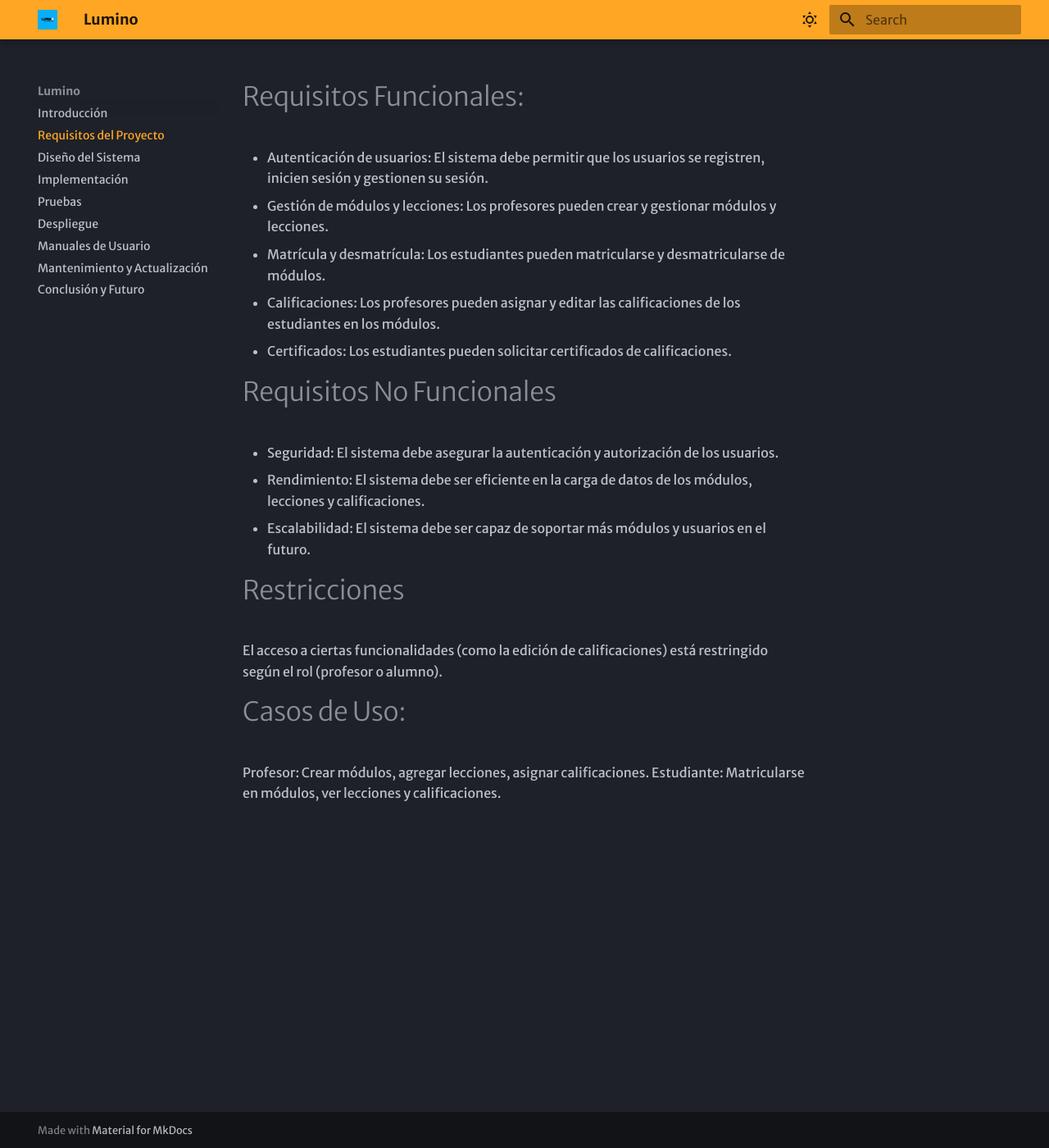
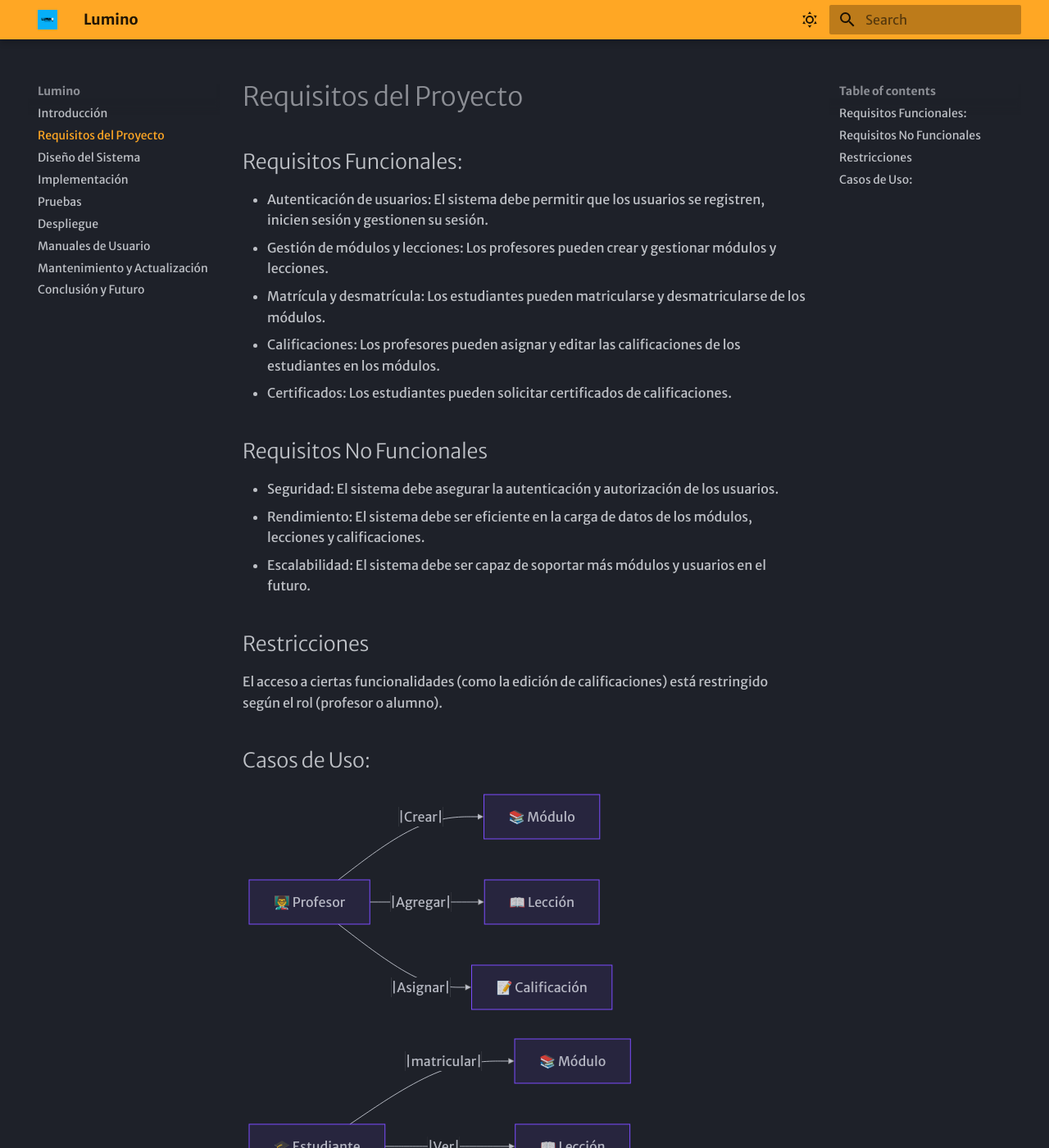
Before and after one commit to David-Luis-Mora/MkDocsLumino, an MkDocs documentation site: the page built from docs/requisitos.md, in a window 1280 px wide and 1400 px high. Shown: the whole window at 82% size. Built offline with MkDocs 1.6.1 and Material for MkDocs 9.7.7, drawn with Linux system fonts in a browser that asks for light colours; some web fonts are replaced.

Commit message:
2 parte de archivos modificado

````diff
--- a/docs/requisitos.md
+++ b/docs/requisitos.md
@@ -1,22 +1,33 @@
-# Requisitos Funcionales:
+## Requisitos Funcionales:
 
 - Autenticación de usuarios: El sistema debe permitir que los usuarios se registren, inicien sesión y gestionen su sesión.
 - Gestión de módulos y lecciones: Los profesores pueden crear y gestionar módulos y lecciones.
-- Matrícula y desmatrícula: Los estudiantes pueden matricularse y desmatricularse de módulos.
+- Matrícula y desmatrícula: Los estudiantes pueden matricularse y desmatricularse de los módulos.
 - Calificaciones: Los profesores pueden asignar y editar las calificaciones de los estudiantes en los módulos.
 - Certificados: Los estudiantes pueden solicitar certificados de calificaciones.
 
-# Requisitos No Funcionales
+## Requisitos No Funcionales
 
 - Seguridad: El sistema debe asegurar la autenticación y autorización de los usuarios.
 - Rendimiento: El sistema debe ser eficiente en la carga de datos de los módulos, lecciones y calificaciones.
 - Escalabilidad: El sistema debe ser capaz de soportar más módulos y usuarios en el futuro.
 
-# Restricciones
+## Restricciones
 
 El acceso a ciertas funcionalidades (como la edición de calificaciones) está restringido según el rol (profesor o alumno).
 
-# Casos de Uso:
+## Casos de Uso:
 
-Profesor: Crear módulos, agregar lecciones, asignar calificaciones.
-Estudiante: Matricularse en módulos, ver lecciones y calificaciones.
+```mermaid
+graph LR
+Profesor["👨‍🏫 Profesor"] --|Crear|--> Modulo["📚 Módulo"]
+Profesor --|Agregar|--> Leccion["📖 Lección"]
+Profesor --|Asignar|--> Calificacion["📝 Calificación"]
+```
+
+```mermaid
+graph LR
+  Estudiante["🎓 Estudiante"] --|matricular|--> Modulo["📚 Módulo"]
+  Estudiante --|Ver|--> Leccion["📖 Lección"]
+  Estudiante --|Consultar|--> Calificacion["📝 Calificación"]
+```
--- a/mkdocs.yml
+++ b/mkdocs.yml
@@ -48,3 +48,22 @@ nav:
   - Manuales de Usuario: manuales.md
   - Mantenimiento y Actualización: mantenimiento.md
   - Conclusión y Futuro: conclusion.md
+
+markdown_extensions:
+  - pymdownx.superfences:
+      custom_fences:
+        - name: mermaid
+          class: mermaid
+          format: !!python/name:pymdownx.superfences.fence_code_format
+  - attr_list
+  - pymdownx.emoji:
+      emoji_index: !!python/name:material.extensions.emoji.twemoji
+      emoji_generator: !!python/name:material.extensions.emoji.to_svg
+
+  - pymdownx.highlight:
+      anchor_linenums: true
+      line_spans: __span
+      pygments_lang_class: true
+  - pymdownx.inlinehilite
+  - pymdownx.snippets
+  - pymdownx.superfences
````
